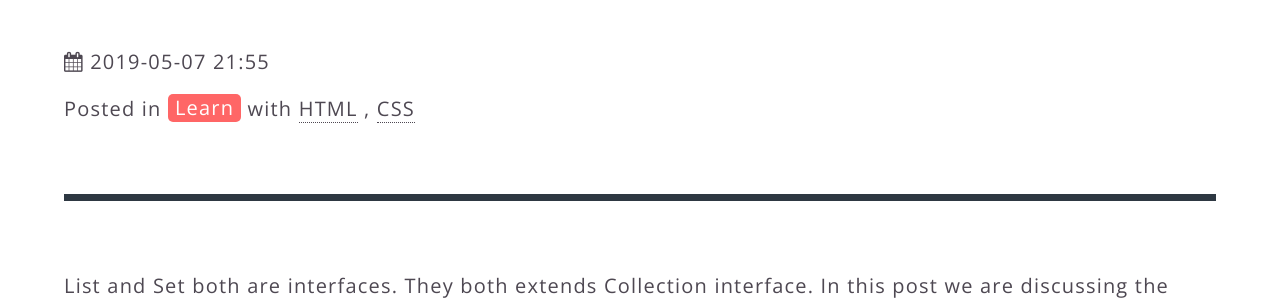
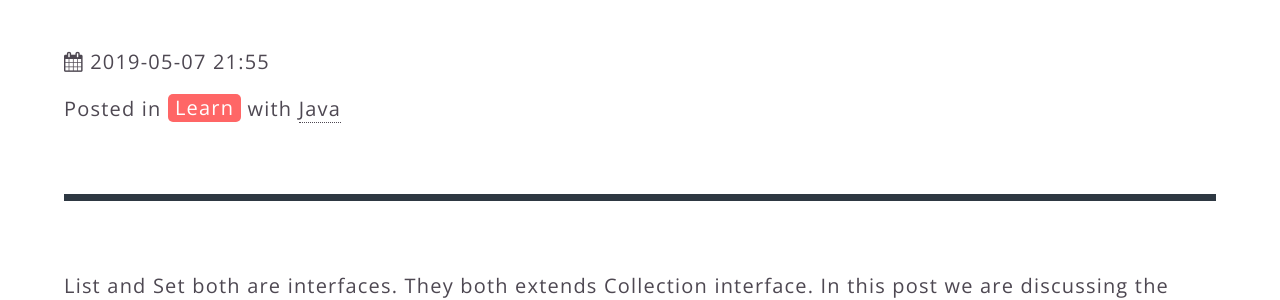
Before and after one commit to bluebreeze0812/bluebreeze0812.github.io, a Jekyll site: the page built from _posts/2819-05-07-Difference between List and Set in Java.md, in a window 1280 px wide and 900 px high, scrolled down 367 px. Shown: the part 165-465 px from the top of the window. Built offline with Jekyll 4.4.1, drawn with Linux system fonts in a browser that asks for light colours; comment, search, counter and statistics services are not loaded.

Commit message:
modify post

```diff
--- a/_posts/2819-05-07-Difference between List and Set in Java.md
+++ b/_posts/2819-05-07-Difference between List and Set in Java.md
@@ -4,7 +4,7 @@ title:      Difference between List and Set in Java
 date:       2019-05-07 21:55:10 +0800
 author:     Leo
 categories: Learn
-tags:       HTML CSS
+tags:       Java
 ---
 List and Set both are interfaces. They both extends Collection interface. In this post we are discussing the **differences between List and Set interfaces** in java.
 
```
Also changed, not shown: _posts/2017-05-16-servlet中*和**的区别.md (+1 -1 lines).
